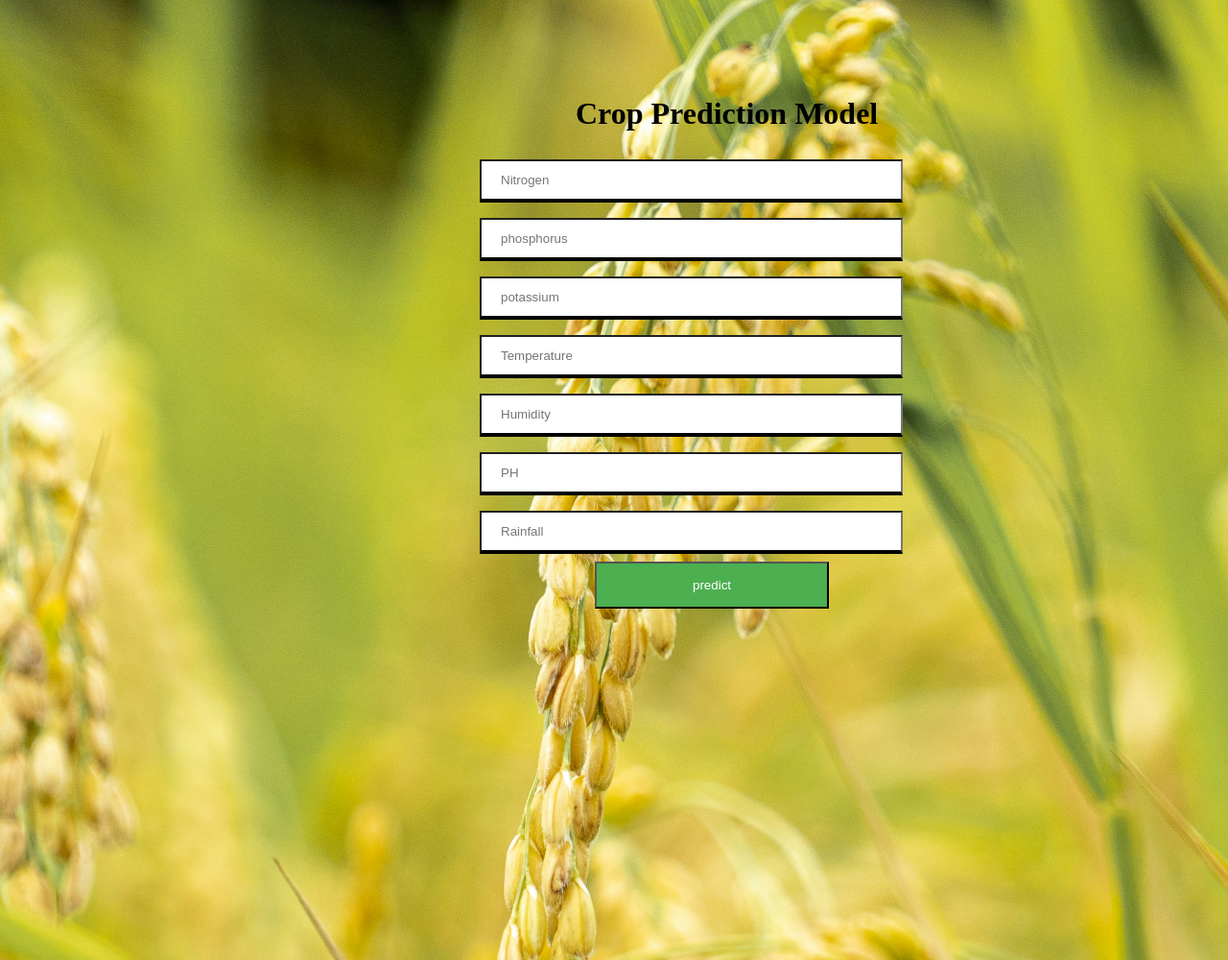
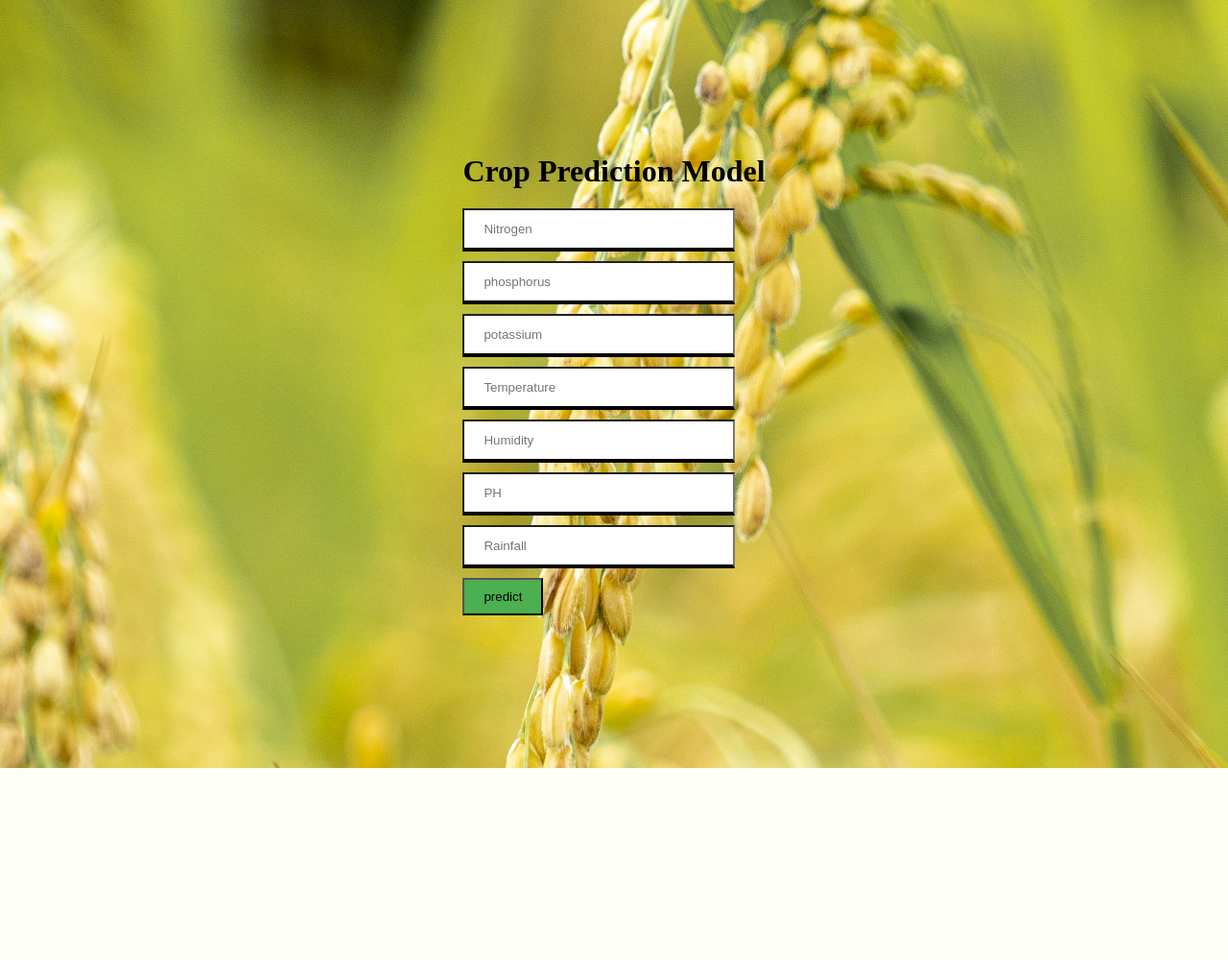
Before and after one commit to abidi5087-AI/Crop-Prediction-Model-REST-API-, a Flask app: page / in a window 1280 px wide. Shown: the whole page at 96% size. After the commit the page ends 800 px from the top, so only its background shows below. Run offline with Flask 2, Linux system fonts and the light colour scheme; parts of the project's set-up code (start-up, migrations or seed data) failed here and were passed over.

Commit message:
Update style.css

```diff
--- a/static/style.css
+++ b/static/style.css
@@ -1,38 +1,34 @@
 body {
     background-image: url('app.jpg');
-        background-size: 100% 100vh;
     background-repeat: no-repeat;
     background-position: center;
     background-size: cover;
     height: 100vh;
     margin: 0;
-        margin-top: 100px;
-        margin-bottom: 100px;
-        margin-left: 500px;
-        margin-right: 150px;
+    display: flex;
+    flex-direction: column;
+    align-items: center; /* Content ko center karne ke liye */
+    justify-content: center;
 }
-    h1{
-      margin-left:100px;
+
+h1 {
+    text-align: center;
+    margin-bottom: 20px;
+    /* Purana margin-left hata dein */
 }
-    input{
-      width:70%;
-      padding:12px 20px;
-      margin:8px 0;
-      box-sizing:border-box;
-      border-bottom:4px solid black;
+
+input {
+    width: 90%;          /* Mobile par full width ke liye */
+    max-width: 400px;    /* Laptop par control mein rakhne ke liye */
+    padding: 12px 20px;
+    margin: 10px 0;
+    box-sizing: border-box;
+    border-bottom: 4px solid black;
+    display: block;
 }
+
 button {
     background-color: #4CAF50;
-      margin: auto;
-      color: white;
-      padding: 15px 100px;
-      text-align: center;
-      text-decoration: none;
-      display: inline-block;
-      font-size 16px;
-      margin-left: 120px;
+    padding: 10px 20px;
+    cursor: pointer;
 }
-      #predi
-      margin-left : 60px;
-      color: white
-    }
```
Lines whose indentation alone changed are shown as unchanged.
